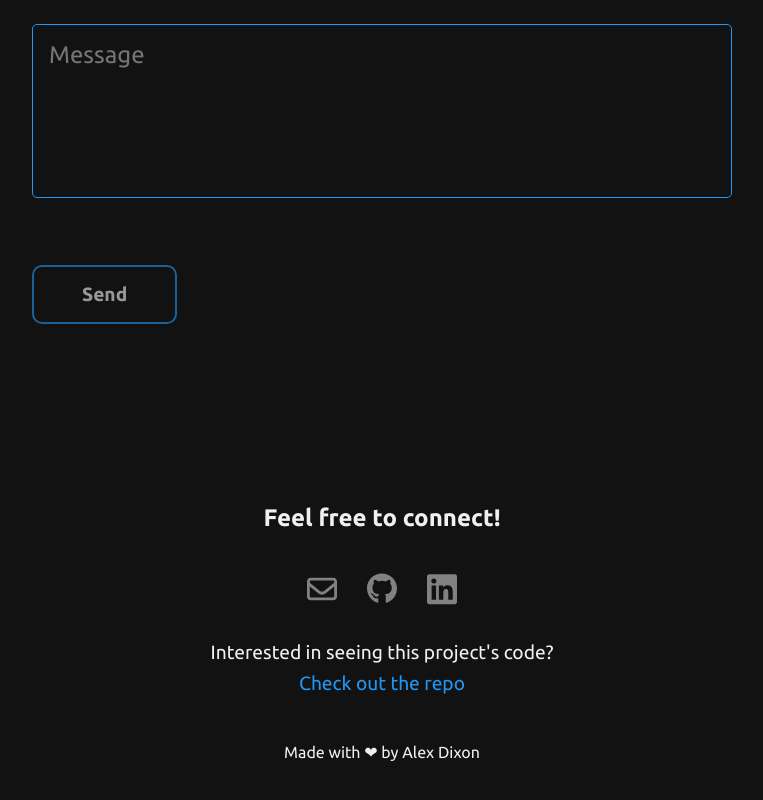
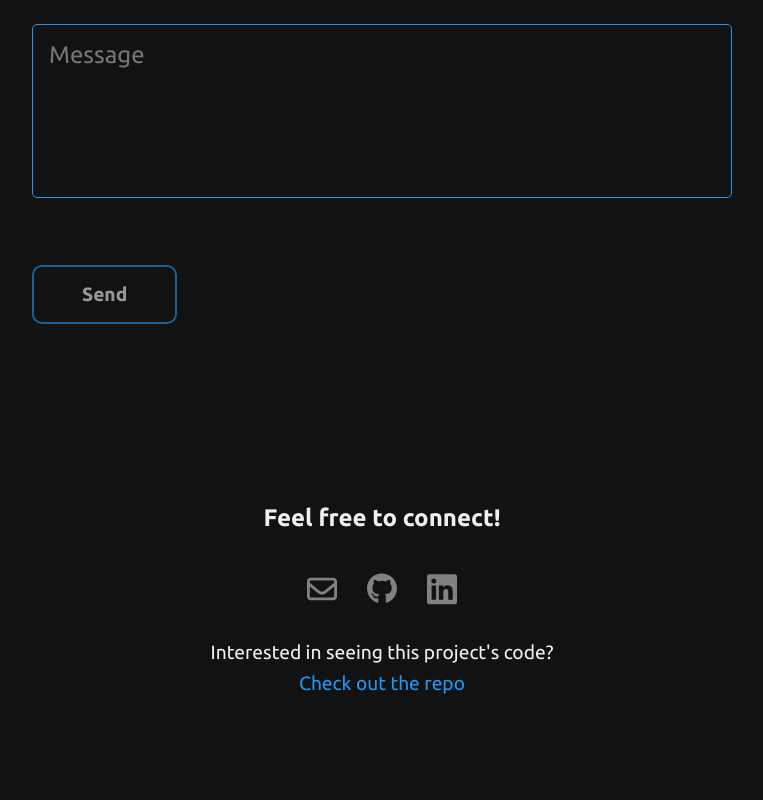
Before and after one commit to dixonormous23/alexdixon, a Next.js app: page / in a window 1280 px wide. Shown: the part 7354-8154 px from the top of the page, without its empty margins (258-1021 px from the left). Built offline with nearby package versions, Linux system fonts and the light colour scheme.

Commit message:
tidy up footer

```diff
--- a/src/components/layout/Footer/index.tsx
+++ b/src/components/layout/Footer/index.tsx
@@ -19,7 +19,6 @@ export const Footer = () => {
                         Check out the repo
                     </GithubRepoLink>
                 </GithubRepoLinkWrapper>
-                <p>Made with ❤ by Alex Dixon</p>
             </FooterInnerContainer>
         </FooterContainer>
     );
```
